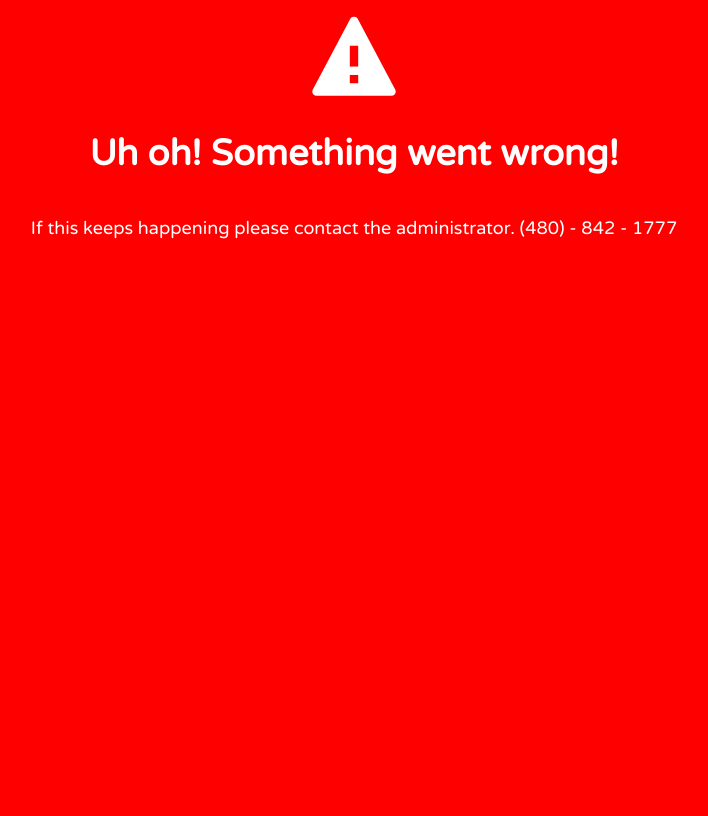
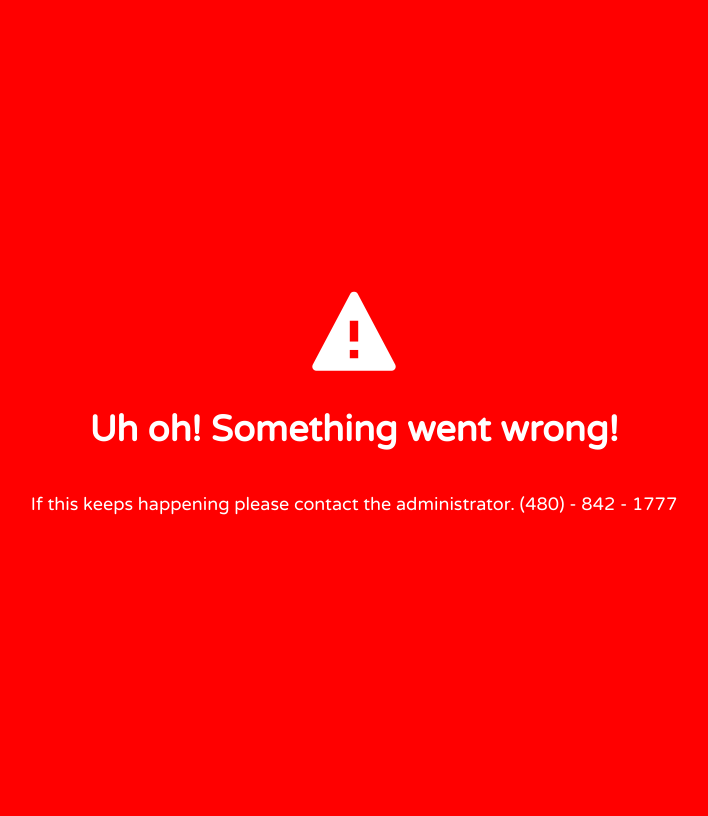
Before and after one commit to SlickTorpedo/DoorLock, a Flask app: page /error in a window 1280 px wide. Shown: the whole page, without its empty margins (286-994 px from the left). Before the commit the page ends 239 px from the top, so only its background shows below. Run offline with Flask 2, Linux system fonts and the light colour scheme.

Commit message:
style: change page spacing

```diff
--- a/templates/door_unlocked_static.html
+++ b/templates/door_unlocked_static.html
@@ -18,7 +18,7 @@
       flex-direction: column;
       align-items: center;
       justify-content: center;
-      height: auto;
+      min-height: 100vh;
     }
 
     .bx {
--- a/templates/error.html
+++ b/templates/error.html
@@ -18,7 +18,7 @@
         flex-direction: column;
         align-items: center;
         justify-content: center;
-        height: auto;
+        min-height: 100vh;
       }
 
       .bx {
--- a/templates/locked.html
+++ b/templates/locked.html
@@ -18,7 +18,7 @@
       flex-direction: column;
       align-items: center;
       justify-content: center;
-      height: auto;
+      min-height: 100vh;
     }
 
     .bx {
--- a/templates/password.html
+++ b/templates/password.html
@@ -18,7 +18,7 @@
         flex-direction: column;
         align-items: center;
         justify-content: center;
-        height: auto;
+        min-height: 100vh;
       }
 
       .bx {
--- a/templates/rate_limit.html
+++ b/templates/rate_limit.html
@@ -18,7 +18,7 @@
         flex-direction: column;
         align-items: center;
         justify-content: center;
-        height: auto;
+        min-height: 100vh;
       }
 
       .bx {
--- a/templates/software_update.html
+++ b/templates/software_update.html
@@ -18,7 +18,7 @@
       flex-direction: column;
       align-items: center;
       justify-content: center;
-      height: auto;
+      min-height: 100vh;
     }
 
     .bx {
--- a/templates/software_update_recommended.html
+++ b/templates/software_update_recommended.html
@@ -18,7 +18,7 @@
       flex-direction: column;
       align-items: center;
       justify-content: center;
-      height: auto;
+      min-height: 100vh;
     }
 
     .bx {
--- a/templates/unlocking_door.html
+++ b/templates/unlocking_door.html
@@ -18,7 +18,7 @@
       flex-direction: column;
       align-items: center;
       justify-content: center;
-      height: auto;
+      min-height: 100vh;
     }
 
     .bx {
```
